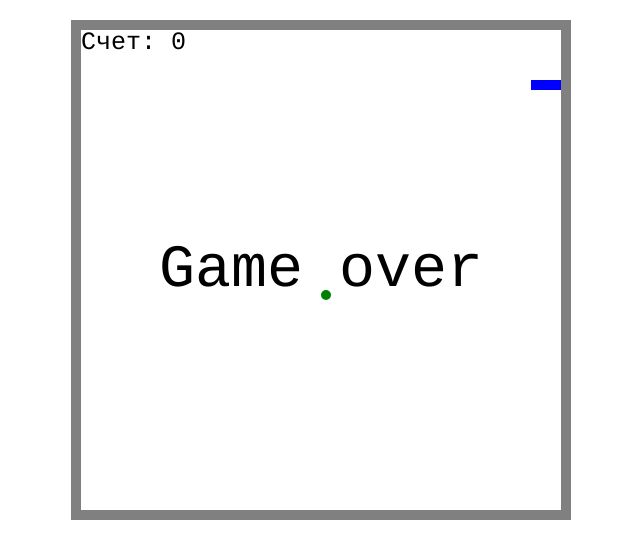
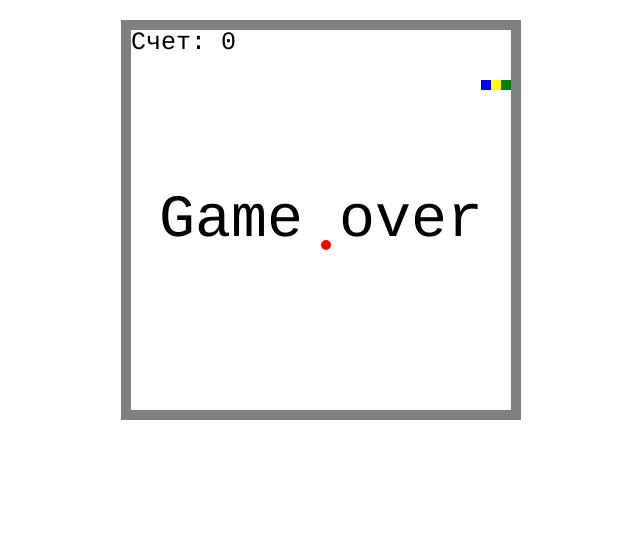
Before and after one commit to AndreyBaglai/SnakeGame, a plain HTML site: page index.html in a window 1280 px wide. Shown: the whole page, without its empty margins (319-959 px from the left). Drawn offline with Linux system fonts and the light colour scheme.

Commit message:
add multyColorsSnake and fix drawApple

```diff
--- a/index.html
+++ b/index.html
@@ -7,7 +7,7 @@
     <title>Snake game</title>
 </head>
 <body>
-    <canvas id="canvas" height="500" width="500" style="display: block; margin: 20px auto;"></canvas>
+    <canvas id="canvas" height="400" width="400" style="display: block; margin: 20px auto;"></canvas>
     <script src='./js/main.js' type='module'></script>
 </body>
 </html>
--- a/js/Apple.js
+++ b/js/Apple.js
@@ -9,12 +9,18 @@ export default class Apple {
     };
 
     draw() {
-        this.position.drawCircle('Green');
+        this.position.drawCircle('Red');
     };
 
-    moveApple() {
-        let randomCol = Math.floor(Math.random() * (widthInBlocks - 2)) + 1;
-        let randomRow = Math.floor(Math.random() * (heightInBlocks - 2)) + 1;
-        this.position = new Block(randomCol, randomRow);
+    moveApple(snakeBody) {
+        let checkBody = false;
+        while(!checkBody) {
+            let randomCol = Math.floor(Math.random() * (widthInBlocks - 2)) + 1;
+            let randomRow = Math.floor(Math.random() * (heightInBlocks - 2)) + 1;
+            this.position = new Block(randomCol, randomRow);
+            snakeBody.forEach(item => {
+                if(item.equal(this.position)) checkBody = true;
+            });
+        }
     };
 }
--- a/js/Snake.js
+++ b/js/Snake.js
@@ -29,8 +29,14 @@ export default class Snake {
     };
 
     drawSnake() {
-        this.segments.forEach(item => {
-            item.drawSquare('Blue');
+        this.segments.forEach((item, idx) => {
+            if(idx === 0) {
+                item.drawSquare('Green');
+            } else if(idx % 2 === 0) {
+                item.drawSquare('Blue');
+            } else {
+                item.drawSquare('Yellow');
+            }
         });
     };
 
--- a/js/main.js
+++ b/js/main.js
@@ -1,4 +1,6 @@
 import Snake, {width, height, ctx, blockSize, apple, score} from './Snake.js';
+
+let animationTime = 100;
 
 const directions = {
     37: "left",
@@ -41,6 +43,10 @@ document.querySelector('body').addEventListener('keydown', event => {
     }
 });
 
+const gameLoop = function() {
+
+};
+
 const intervalId = setInterval(() => {
     ctx.clearRect(0, 0, width, height);
     drawScore();
```
